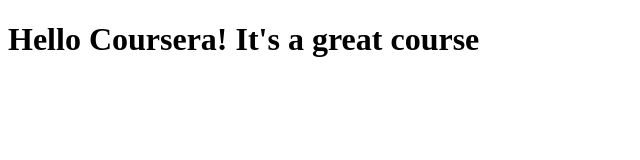
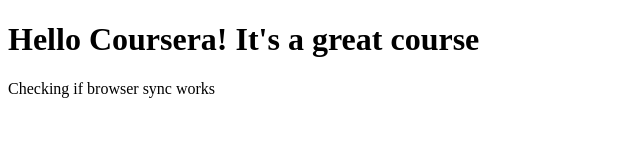
Before and after one commit to IngRodIsase/coursera-test, a plain HTML site: page site/index.html in a window 1280 px wide. Shown: the whole page, without its empty margins (0-640 px from the left). Drawn offline with Linux system fonts and the light colour scheme.

Commit message:
Adding text

```diff
--- a/site/index.html
+++ b/site/index.html
@@ -6,5 +6,6 @@
   </head>
   <body>
     <h1> Hello Coursera! It's a great course </h1>
+    <a>Checking if browser sync works</a>
   </body>
 </html>
```
